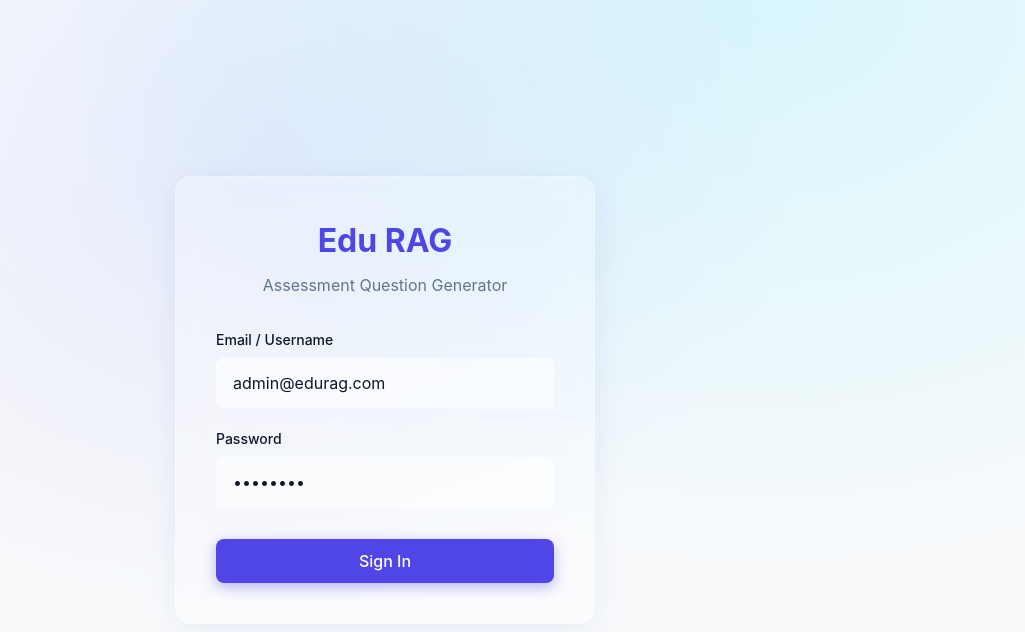
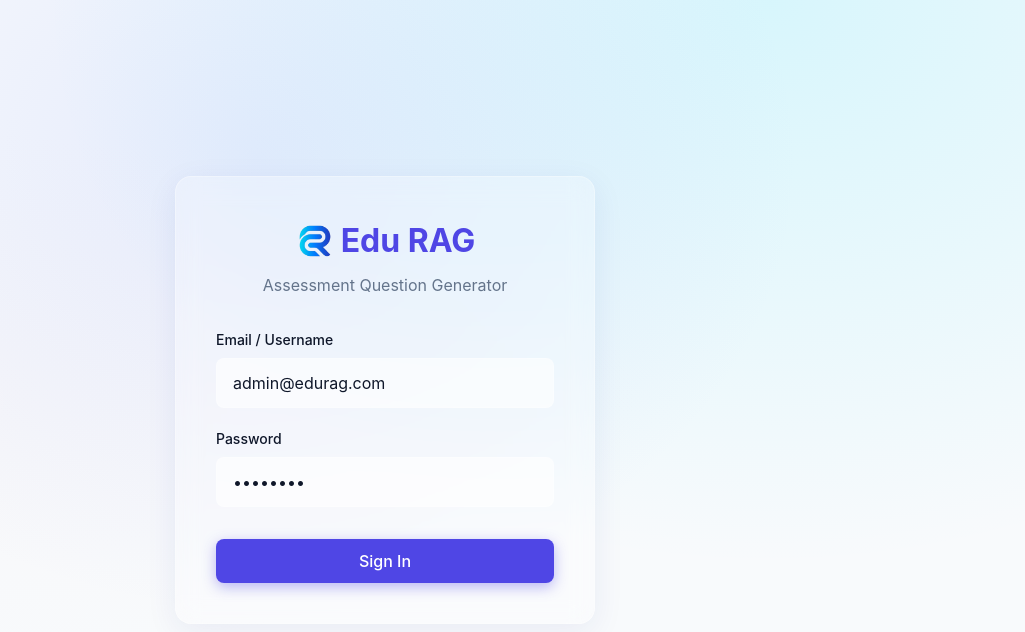
Before and after one commit to chplay2020/edu-rag-assessment-question-generator, a React (Vite) app in the folder frontend/: page /login in a window 1280 px wide. Shown: the top 632 px of the page, without its empty margins (255-1280 px from the left). Built offline with nearby package versions, Linux system fonts and the light colour scheme.

Commit message:
add logo

```diff
--- a/frontend/src/layouts/MainLayout.css
+++ b/frontend/src/layouts/MainLayout.css
@@ -13,13 +13,24 @@
 }
 
 .sidebar-header {
+  display: flex;
+  align-items: center;
+  gap: 12px;
   margin-bottom: 32px;
+}
+
+.sidebar-logo {
+  width: 80px;
+  height: 80px;
+  margin: -24px -28px -24px -24px;
+  object-fit: contain;
 }
 
 .sidebar-header h2 {
   color: var(--color-primary);
   font-weight: 700;
   font-size: 1.5rem;
+  margin: 0;
 }
 
 .sidebar-nav {
--- a/frontend/src/layouts/MainLayout.tsx
+++ b/frontend/src/layouts/MainLayout.tsx
@@ -2,6 +2,7 @@ import React from 'react';
 import { Outlet, Link, useNavigate } from 'react-router-dom';
 import './MainLayout.css';
 import { Button } from '../components/common/Button';
+import logo from '../assets/Logo.png';
 
 export const MainLayout: React.FC = () => {
   const navigate = useNavigate();
@@ -16,6 +17,7 @@ export const MainLayout: React.FC = () => {
       {/* Sidebar */}
       <aside className="sidebar glass-panel">
         <div className="sidebar-header">
+          <img src={logo} className="sidebar-logo" alt="Edu RAG Logo" />
           <h2>Edu RAG</h2>
         </div>
         <nav className="sidebar-nav">
--- a/frontend/src/pages/Login.css
+++ b/frontend/src/pages/Login.css
@@ -17,11 +17,26 @@
   margin-bottom: 32px;
 }
 
+.login-logo-container {
+  display: flex;
+  align-items: center;
+  justify-content: center;
+  gap: 12px;
+  margin-bottom: 8px;
+}
+
+.login-logo {
+  width: 100px;
+  height: 100px;
+  margin: -30px -36px -30px -30px;
+  object-fit: contain;
+}
+
 .login-header h2 {
   color: var(--color-primary);
   font-size: 2rem;
   font-weight: 700;
-  margin-bottom: 8px;
+  margin: 0;
 }
 
 .login-header p {
--- a/frontend/src/pages/Login.tsx
+++ b/frontend/src/pages/Login.tsx
@@ -1,6 +1,7 @@
 import React from 'react';
 import { useNavigate } from 'react-router-dom';
 import { Button } from '../components/common/Button';
+import logo from '../assets/Logo.png';
 import './Login.css';
 
 export const Login: React.FC = () => {
@@ -17,7 +18,10 @@ export const Login: React.FC = () => {
     <div className="login-container">
       <div className="login-card glass-panel">
         <div className="login-header">
-          <h2>Edu RAG</h2>
+          <div className="login-logo-container">
+            <img src={logo} className="login-logo" alt="Edu RAG Logo" />
+            <h2>Edu RAG</h2>
+          </div>
           <p>Assessment Question Generator</p>
         </div>
 
```
Also changed, not shown: frontend/src/assets/Logo.png (added).
